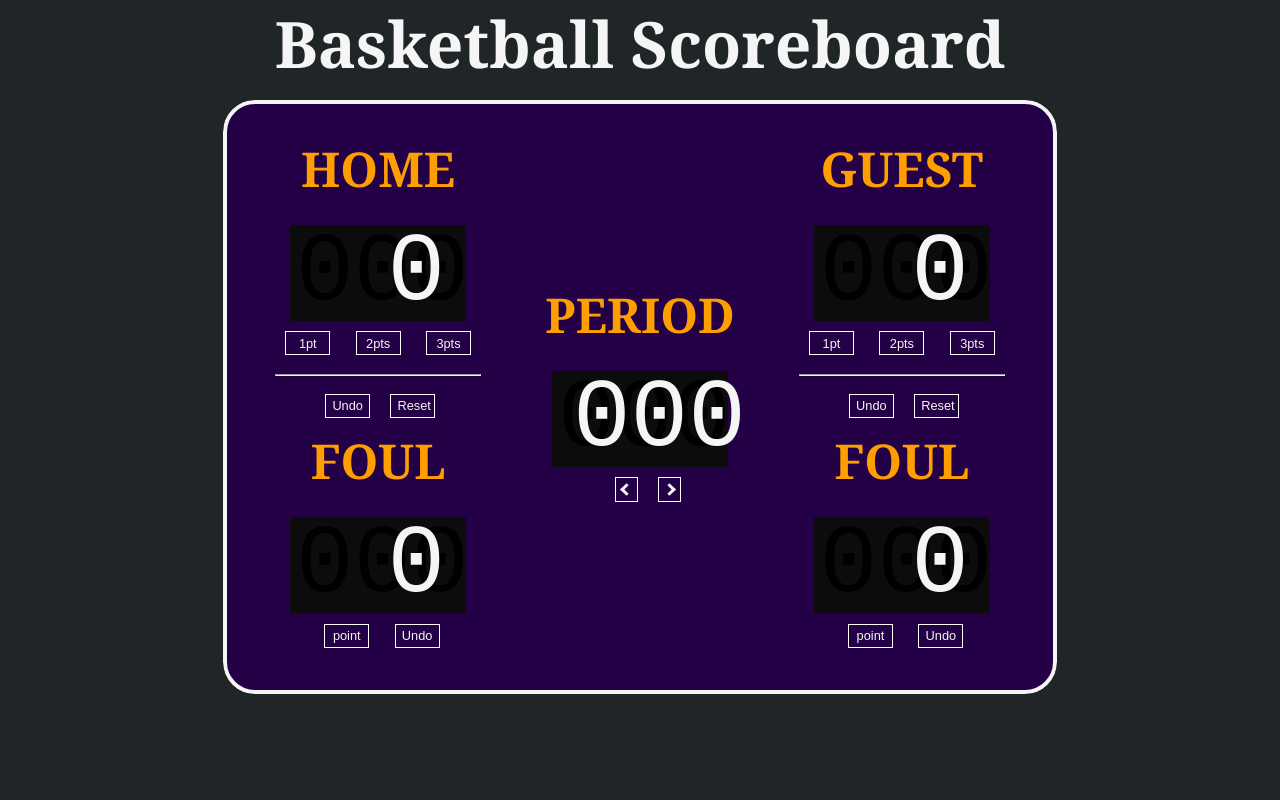
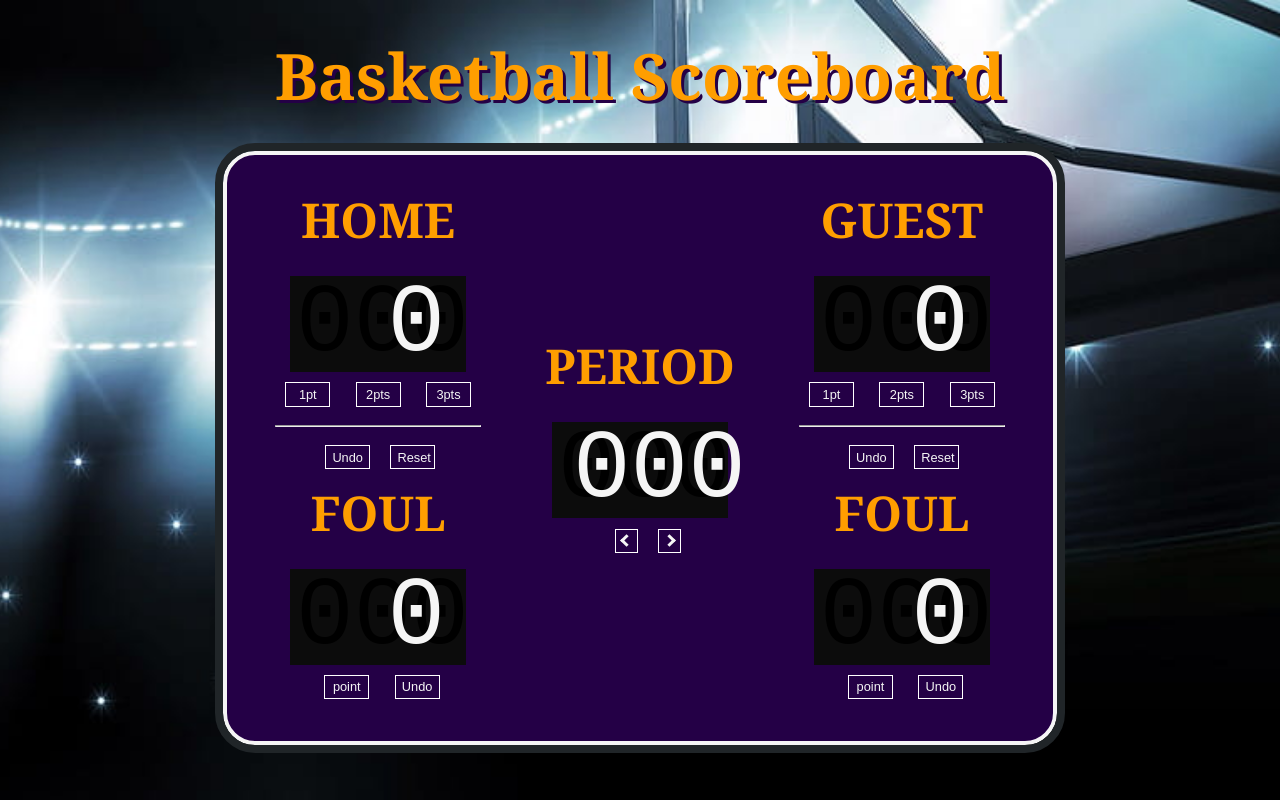
Before and after one commit to ccruitse/scoreboard, a plain HTML site: page index.html in a window 1280 px wide. Drawn offline with Linux system fonts and the light colour scheme; a web font is replaced by a local one.

Commit message:
updated background

```diff
--- a/style.css
+++ b/style.css
@@ -13,17 +13,22 @@ html, body {
 }
 
 body {
-    background: #202528;
+    background: url(image1.jpg);
+    background-position: center;
+    background-repeat: no-repeat;
+    background-attachment: fixed;
+    background-size: cover;
     color: whitesmoke;
     font-family: Verdana, Geneva, Tahoma, sans-serif;
 }
 
 h1 {
-    color:whitesmoke;
+    color:#ff9e00;
     font-family:Georgia, serif;
     font-size: 3em;
     text-align: center;
     margin-bottom: 0.5em;
+    text-shadow: 3px 3px #240046;
 }
 
 h2 {
@@ -182,7 +187,8 @@ transform: rotate(135deg);
     h1 {
         font-size: 4em;
         margin: auto;
-        margin-bottom: 0.2em;
+        margin-bottom: 0.5em;
+        margin-top: 0.5em;
     }
     h2 {
         font-size: 3em;
```
Also changed, not shown: image1.jpg (added).
